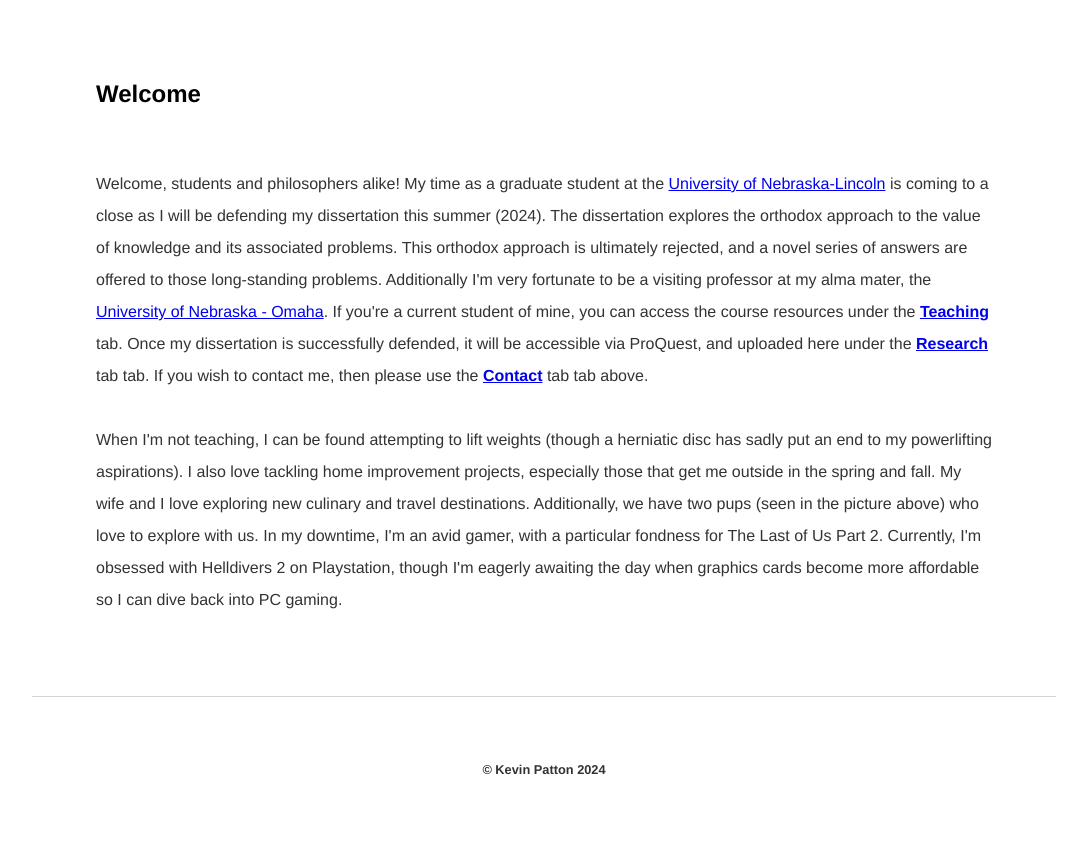
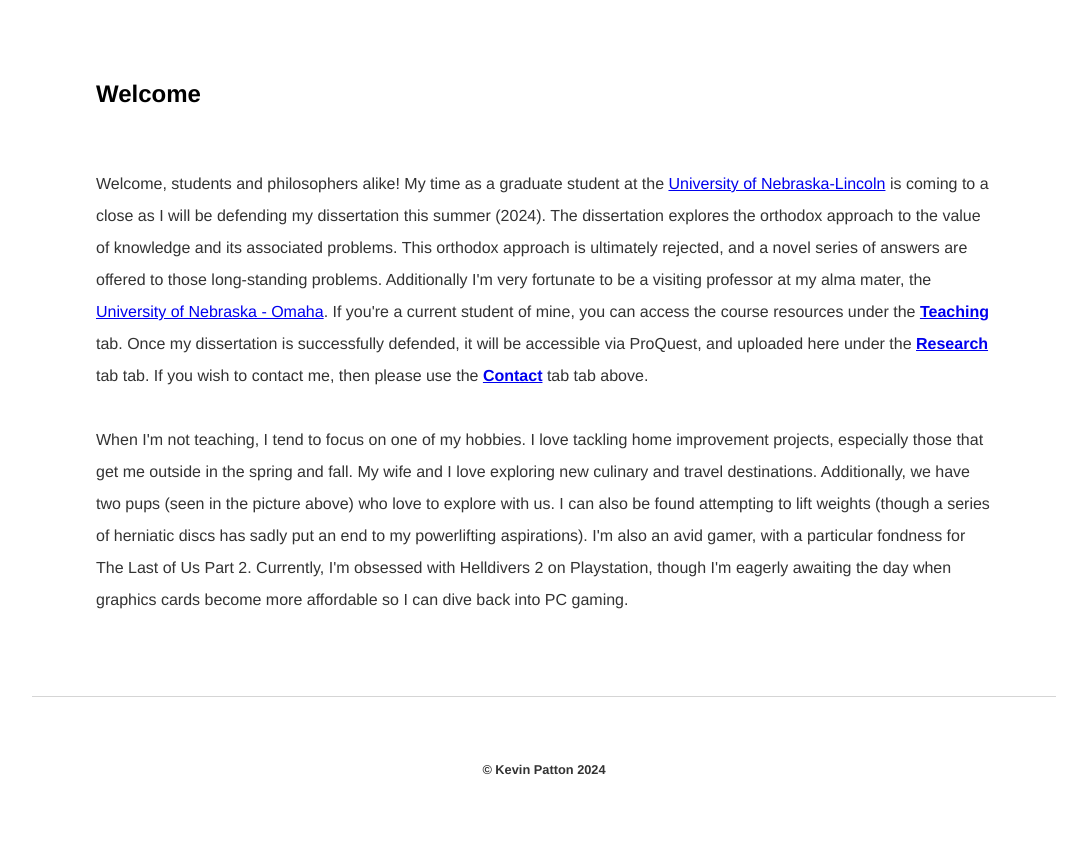
Before and after one commit to kevinjpatton/kevinjpatton.github.io, a Jekyll site: the page built from index.html, in a window 1280 px wide. Shown: the part 348-1191 px from the top of the page, without its empty margins (96-1183 px from the left). Built offline with Jekyll 4.4.1, drawn with Linux system fonts in a browser that asks for light colours; Markdown is read by kramdown in place of the engine named in the settings.

Commit message:
Update index.html

```diff
--- a/index.html
+++ b/index.html
@@ -5,5 +5,5 @@ title: Kevin Patton
 <div class="blurb">
 	<h2>Welcome</h2>
 	<p>Welcome, students and philosophers alike! My time as a graduate student at the  <a href="http://www.unl.edu/philosophy/graduate-students#patton" target="_blank">University of Nebraska-Lincoln</a> is coming to a close as I will be defending my dissertation this summer (2024). The dissertation explores the orthodox approach to the value of knowledge and its associated problems. This orthodox approach is ultimately rejected, and a novel series of answers are offered to those long-standing problems. Additionally I'm very fortunate to be a visiting professor at my alma mater, the <a href="https://www.unomaha.edu/college-of-arts-and-sciences/philosophy/about-us/directory/kevin-patton.php" target="_blank">University of Nebraska - Omaha</a>. If you're a current student of mine, you can access the course resources under the <a href="/teaching/index.html" ><b>Teaching</b></a> tab. Once my dissertation is successfully defended, it will be accessible via ProQuest, and uploaded here under the <a href="/teaching/index.html"><b>Research</b></a> tab tab. If you wish to contact me, then please use the <a href="/teaching/index.html"><b>Contact</b></a> tab tab above.<br><br>
-When I'm not teaching, I can be found attempting to lift weights (though a herniatic disc has sadly put an end to my powerlifting aspirations). I also love tackling home improvement projects, especially those that get me outside in the spring and fall. My wife and I love exploring new culinary and travel destinations. Additionally, we have two pups (seen in the picture above) who love to explore with us.  In my downtime, I'm an avid gamer, with a particular fondness for The Last of Us Part 2. Currently, I'm obsessed with Helldivers 2 on Playstation, though I'm eagerly awaiting the day when graphics cards become more affordable so I can dive back into PC gaming.</p>
+When I'm not teaching, I tend to focus on one of my hobbies. I love tackling home improvement projects, especially those that get me outside in the spring and fall. My wife and I love exploring new culinary and travel destinations. Additionally, we have two pups (seen in the picture above) who love to explore with us. I can also be found attempting to lift weights (though a series of herniatic discs has sadly put an end to my powerlifting aspirations).  I'm also an avid gamer, with a particular fondness for The Last of Us Part 2. Currently, I'm obsessed with Helldivers 2 on Playstation, though I'm eagerly awaiting the day when graphics cards become more affordable so I can dive back into PC gaming.</p>
 </div><!-- /.blurb -->
```
